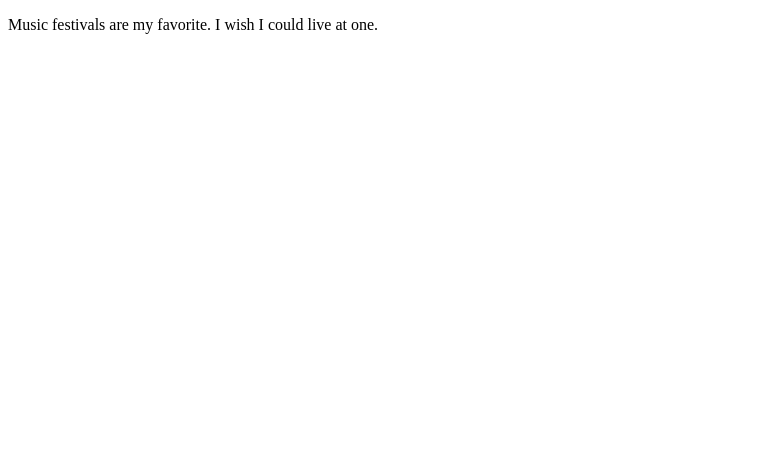
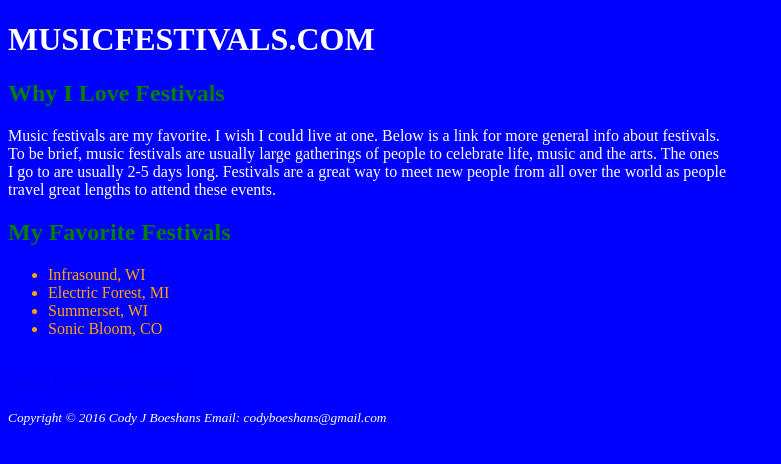
Before and after one commit to ya0547mu/fan-page, a plain HTML site: page index.html in a window 1280 px wide. Shown: the whole page, without its empty margins (0-781 px from the left). Drawn offline with Linux system fonts and the light colour scheme.

Commit message:
fanpagestep2

```diff
--- a/index.html
+++ b/index.html
@@ -2,12 +2,24 @@
 <html lang="en">
 <head>
     <title>Music Festivals</title>
-    <link rel="stylesheet" href="" />
+    <link rel="stylesheet" href="style.css" />
     <meta charset="utf-8" />
 </head>
+<header><h1><span class="headername">MUSICFESTIVALS.COM</span></h1></header>
 <body>
-
-    <p>Music festivals are my favorite. I wish I could live at one.</p>
-
+    <h2>Why I Love Festivals</h2>
+    <p>Music festivals are my favorite. I wish I could live at one. Below is a link for more general info about festivals.<br> To be brief, music festivals are usually large gatherings of people to celebrate life, music and the arts. The ones<br> I go to are usually 2-5 days long. Festivals are a great way to meet new people from all over the world as people<br> travel great lengths to attend these events.</p>
+    <h2>My Favorite Festivals</h2>
+    <div id="text">
+    <ul>
+    <li>Infrasound, WI</li>
+    <li>Electric Forest, MI</li>
+    <li>Summerset, WI</li>
+    <li>Sonic Bloom, CO</li>
+    </ul>
+    </div>
+    <br>
+    <a href="https://en.wikipedia.org/wiki/Music_festival"> Music Festival Information</a>
 </body>
+    <footer><br><small><i>Copyright &copy 2016 Cody J Boeshans Email: codyboeshans@gmail.com</i></small></footer>
 </html>
--- /dev/null
+++ b/style.css
@@ -0,0 +1,4 @@
+body { background-color: blue; color: white }
+h2 { color: green }
+#text { color: orange }
+#headername { color: black }
```
